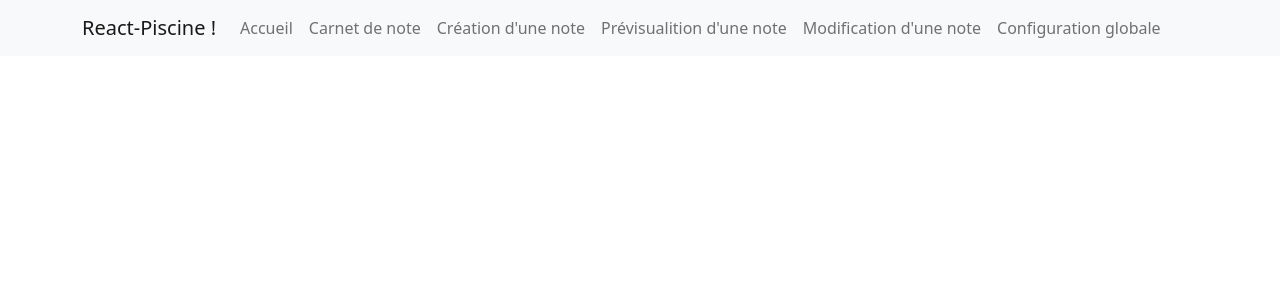
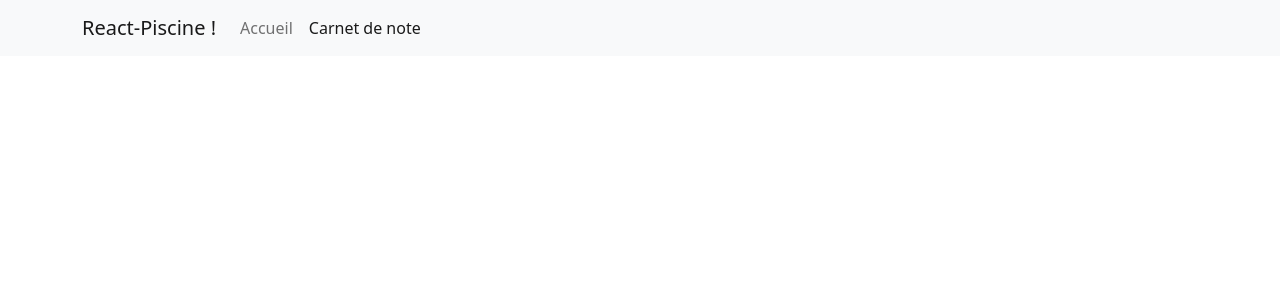
Before and after one commit to rayhad/react-piscine, a React (Create React App) app: page /CarnetdeNote in a window 1280 px wide. Shown: the top 300 px of the page. Built offline with nearby package versions, Linux system fonts and the light colour scheme.

Commit message:
react-native3

```diff
--- a/package.json
+++ b/package.json
@@ -8,9 +8,12 @@
     "@testing-library/user-event": "^13.5.0",
     "bootstrap": "^5.1.3",
     "jquery": "^3.6.0",
+    "node-sass": "^7.0.1",
     "react": "^17.0.2",
     "react-bootstrap": "^2.1.2",
     "react-dom": "^17.0.2",
+    "react-router-bootstrap": "^0.26.0",
+    "react-router-dom": "^6.2.1",
     "react-scripts": "5.0.0",
     "web-vitals": "^2.1.4"
   },
--- a/src/App.js
+++ b/src/App.js
@@ -1,26 +1,8 @@
-import logo from './logo.svg';
 import './App.css';
 import React from "react";
-import {Navbar, Nav, Container} from 'react-bootstrap'
-import 'bootstrap/dist/css/bootstrap.min.css';
 
-export default function App() {
-  return (
-  <Navbar bg="light" expand="lg">
-    <Container>
-      <Navbar.Brand href="#home">React-Piscine !</Navbar.Brand>
-      <Navbar.Toggle aria-controls="basic-navbar-nav" />
-      <Navbar.Collapse id="basic-navbar-nav">
-        <Nav className="me-auto">
-          <Nav.Link href="#home">Accueil</Nav.Link>
-          <Nav.Link href="#CarnetdeNote">Carnet de note</Nav.Link>
-          <Nav.Link href="#CreationNote">Création d'une note</Nav.Link>
-          <Nav.Link href="#PrevNote">Prévisualition d'une note</Nav.Link>
-          <Nav.Link href="#ModifNote">Modification d'une note</Nav.Link>
-          <Nav.Link href="#GlobalConfig">Configuration globale</Nav.Link>
-        </Nav>
-      </Navbar.Collapse>
-    </Container>
-  </Navbar>
-  );
+export default function app(){
+  return(
+    <h1>Ya du eurocum madame</h1>
+  )
 }
--- /dev/null
+++ b/src/components/header.jsx
@@ -0,0 +1,29 @@
+//import logo from './src/img/piscinelogo.png';
+import React from 'react'
+import {Navbar, Nav, Container} from 'react-bootstrap'
+import { LinkContainer } from 'react-router-bootstrap'
+
+const header = () => {
+    return(
+        <Navbar bg="light" expand="lg">
+        <Container>
+          <LinkContainer to ="/">
+          <Navbar.Brand href="#home"> React-Piscine ! </Navbar.Brand>
+          </LinkContainer>
+          <Navbar.Toggle aria-controls="basic-navbar-nav" />
+          <Navbar.Collapse id="basic-navbar-nav">
+            <Nav className="me-auto">
+              <LinkContainer to="/">
+              <Nav.Link href="/">Accueil</Nav.Link>
+              </LinkContainer>
+              <LinkContainer to="/CarnetdeNote">
+              <Nav.Link>Carnet de note</Nav.Link>
+              </LinkContainer>
+            </Nav>
+          </Navbar.Collapse>
+        </Container>
+      </Navbar>
+    )
+}
+
+export default header
--- a/src/index.js
+++ b/src/index.js
@@ -2,11 +2,21 @@ import React from 'react';
 import ReactDOM from 'react-dom';
 import './index.css';
 import App from './App';
+import 'bootstrap/dist/css/bootstrap.min.css'
+import {BrowserRouter as Router, Routes, Route} from "react-router-dom"
+import Header from './components/header'
+import CarnetdeNote from './pages/CarnetdeNote'
 import reportWebVitals from './reportWebVitals';
 
 ReactDOM.render(
   <React.StrictMode>
-    <App />
+    <Router>
+    <Header/>
+    <Routes>
+      <Route exact path="/" component={App}/>
+      <Route path="/CarnetdeNote" component={CarnetdeNote}/>
+    </Routes>
+    </Router>
   </React.StrictMode>,
   document.getElementById('root')
 );
--- /dev/null
+++ b/src/pages/CarnetdeNote.jsx
@@ -0,0 +1,9 @@
+import React from 'react'
+
+const CarnetdeNote = () => {
+    return(
+        <h2>test</h2>
+    )
+}
+
+export default CarnetdeNote
```
Also changed, not shown: src/img/piscinelogo.png (added), 1 other file (tests, documents, lock files or other folders).
